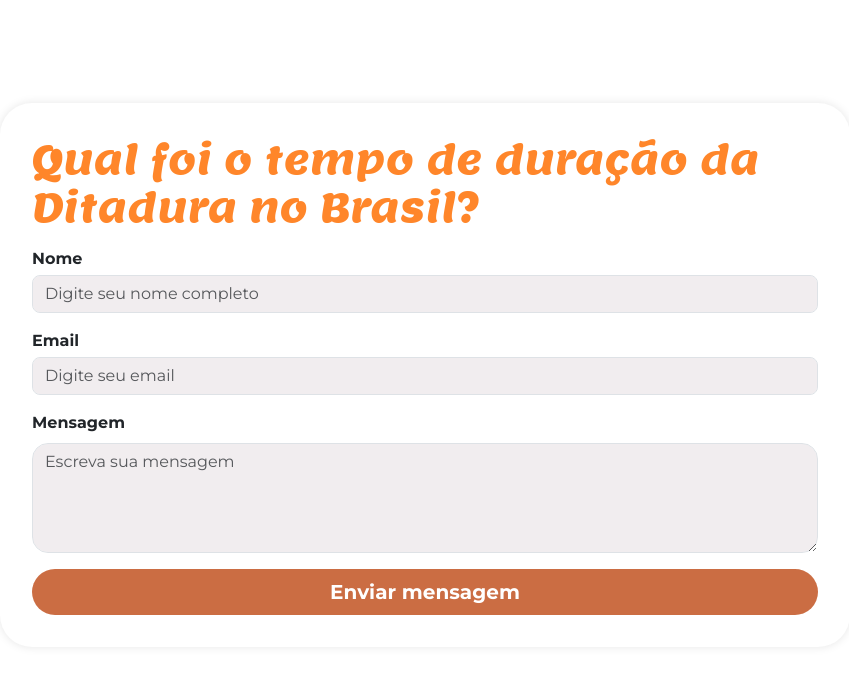
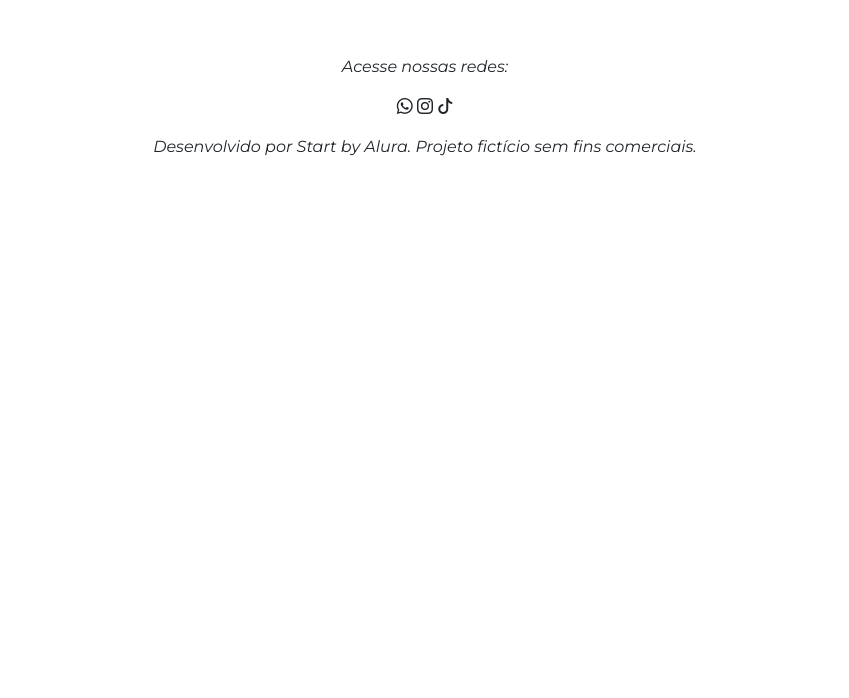
Before and after one commit to Sol207/primeiro-projeto-2025, a plain HTML site: page index.html in a window 1280 px wide. Shown: the part 2179-2877 px from the top of the page, without its empty margins (215-1064 px from the left). After the commit the page ends 2370 px from the top, so only its background shows below. Drawn offline with nearby package versions, Linux system fonts and the light colour scheme.

Commit message:
Update index.html

```diff
--- a/index.html
+++ b/index.html
@@ -96,29 +96,7 @@
              </div>
         </section>
 
-        <section id="contato">
-            <div class="container p-5 d-flex justify-content-center">
-                <div class="col-md-8 col-lg-10 rounded-5 formulario"> <!-- Caixa do formulário com 60% de largura -->
-                    <h2 class="mb-3">Qual foi o tempo de duração da Ditadura no Brasil?</h2>
-                    <form>
-                        <div class="form-group mb-3">
-                            <label for="nome">Nome</label>
-                            <input type="text" id="nome" name="nome" class="form-control rounded-3 mt-1"
-                                placeholder="Digite seu nome completo">
-                        </div>
-                        <div class="form-group mb-3">
-                            <label for="email">Email</label>
-                            <input type="email" id="email" name="email" class="form-control rounded-3 mt-1"
-                                placeholder="Digite seu email">
-                        </div>
-                        <div class="form-group mb-3">
-                            <label for="mensagem">Mensagem</label>
-                            <textarea id="mensagem" name="mensagem" class="form-control rounded-4 mt-2" rows="4"
-                                placeholder="Escreva sua mensagem"></textarea>
-                        </div>
-                        <div class="d-grid gap-2">
-                            <button type="submit" class="btn btn-primary btn-lg rounded-pill">Enviar
-                                mensagem</button>
+
                         </div>
                     </form>
                 </div>
```
